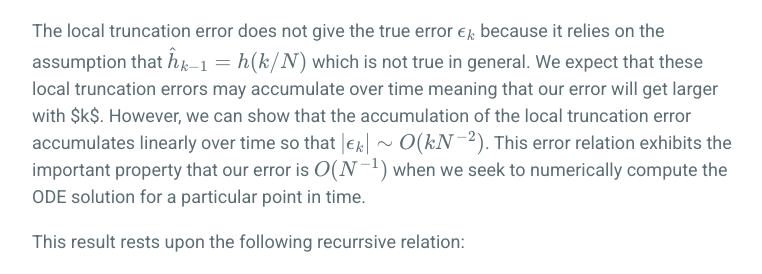
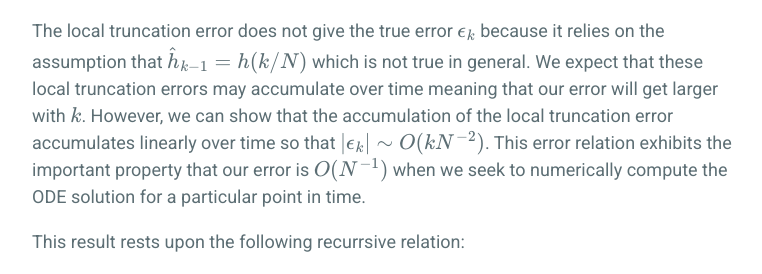
Before and after one commit to frankwang95/frankwang95.github.io, a Jekyll site: the page built from _posts/2019-09-22-asymptotic-error-of-euler-discretization.md, in a window 1280 px wide and 900 px high, scrolled down 1249 px. Shown: the part 209-483 px from the top of the window, without its empty margins (258-1020 px from the left). Built offline with Jekyll 4.4.1, drawn with Linux system fonts in a browser that asks for light colours; formulas are drawn with MathJax 3.

Commit message:
Small formatting fixes

```diff
--- a/_posts/2019-09-22-asymptotic-error-of-euler-discretization.md
+++ b/_posts/2019-09-22-asymptotic-error-of-euler-discretization.md
@@ -25,7 +25,7 @@ $$h(a + \Delta t) = h(a) + h'(a) (x - a) + \Theta (\Delta t^2)$$
 
 If we were to assume that the Euler estimate of the previous time step is exact, this equation directly indicates to us that the error incurred by Euler discretization at each step is of order $$O(N^{-2})$$ because we can think of $$\hat h_k$$ as the estimate for $$h(k / N)$$ given by the first-order Taylor series centered around $$({k - 1}) / N$$. This is called the local truncation error of Eulers discretization, which we will denote $$\tilde\epsilon_k$$. Our discussion here justifies the bound $$\vert\tilde\epsilon_k\vert \sim O(N^{-2})$$.
 
-The local truncation error does not give the true error $$\epsilon_k$$ because it relies on the assumption that $$\hat h_{k-1} = h(k / N)$$ which is not true in general. We expect that these local truncation errors may accumulate over time meaning that our error will get larger with $k$. However, we can show that the accumulation of the local truncation error accumulates linearly over time so that $$\vert \epsilon_k \vert \sim O(k N^{-2})$$. This error relation exhibits the important property that our error is $$O(N^{-1})$$ when we seek to numerically compute the ODE solution for a particular point in time.
+The local truncation error does not give the true error $$\epsilon_k$$ because it relies on the assumption that $$\hat h_{k-1} = h(k / N)$$ which is not true in general. We expect that these local truncation errors may accumulate over time meaning that our error will get larger with $$k$$. However, we can show that the accumulation of the local truncation error accumulates linearly over time so that $$\vert \epsilon_k \vert \sim O(k N^{-2})$$. This error relation exhibits the important property that our error is $$O(N^{-1})$$ when we seek to numerically compute the ODE solution for a particular point in time.
 
 This result rests upon the following recurrsive relation:
 
```
Also changed, not shown: _posts/2020-01-05-deriving-adjoint-differentiation-of-odes.md (+1 -1 lines).
